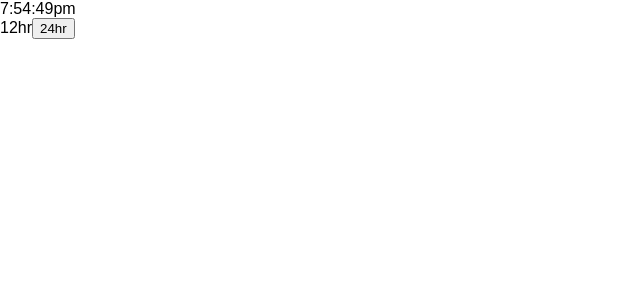
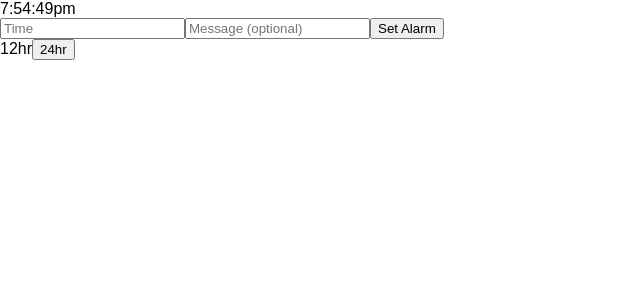
Before and after one commit to sequoian/alarm-clock, a React (Create React App) app: page / in a window 1280 px wide. Shown: the top 300 px of the page, without its empty margins (0-640 px from the left). Built offline with nearby package versions, Linux system fonts and the light colour scheme.

Commit message:
alarm form

```diff
--- /dev/null
+++ b/src/AlarmForm.js
@@ -0,0 +1,28 @@
+import React from 'react'
+
+const AlarmForm = ({time, message, onChange, onSubmit, error, onBlur}) => (
+  <form>
+    <span>{error}</span>
+    <input
+      type="text"
+      name="timeInput"
+      placeholder="Time"
+      value={time}
+      onChange={onChange}
+      onBlur={() => onBlur()}
+    />
+    <input
+      type="text"
+      name="messageInput"
+      placeholder="Message (optional)"
+      value={message}
+      onChange={onChange}
+    />
+    <button
+      type="button"
+      onClick={onSubmit}
+    >Set Alarm</button>
+  </form>
+)
+
+export default AlarmForm
--- a/src/App.js
+++ b/src/App.js
@@ -2,6 +2,7 @@ import React, { Component } from 'react'
 import moment from 'moment'
 import ClockDisplay from './ClockDisplay'
 import Format from './Format'
+import AlarmForm from './AlarmForm'
 //import './App.css';
 
 
@@ -12,12 +13,17 @@ class App extends Component {
       time: moment(),
       intervalId: null,
       format: 12,
+      timeInput: '',
+      messageInput: '',
+      formError: null,
       alarm: null,
       alert: false,
-      notify: false
     }
     this.tick = this.tick.bind(this)
     this.changeFormat = this.changeFormat.bind(this)
+    this.updateInput = this.updateInput.bind(this)
+    this.setAlarm = this.setAlarm.bind(this)
+    this.formatTime = this.formatTime.bind(this)
     // this.setAlarm = this.setAlarm.bind(this);
     // this.removeAlarm = this.removeAlarm.bind(this);
     // this.checkAlarm = this.checkAlarm.bind(this);
@@ -42,15 +48,55 @@ class App extends Component {
   }
 
   tick() {
-    this.setState(prevState => {
-      return {
-        time: prevState.time.add(1000)
-      }
+    this.setState({
+      time: moment()
     })
   }
 
   changeFormat(format) {
     this.setState({format})
+    this.formatTime(format)
+  }
+
+  updateInput(event) {
+    const {name, value} = event.target
+    this.setState({
+      [name]: value
+    })
+  }
+
+  setAlarm() {
+    console.log('set alarm!')
+  }
+
+  formatTime(fmt) {
+    const {timeInput} = this.state
+    const format = fmt || this.state.format
+    console.log(format)
+    if (timeInput === '') return
+    const time = moment(timeInput, [
+      'h:mma',
+      'hmma',
+      'H:mm',
+      'Hmm'
+    ])
+    if (!time.isValid()) {
+      return this.setState({
+        formError: 'Not a valid time'
+      })
+    }
+    if (format === 12) {
+      return this.setState({
+        timeInput: time.format('h:mma'),
+        formError: null
+      })
+    }
+    else {
+      return this.setState({
+        timeInput: time.format('H:mm'),
+        formError: null
+      })
+    }
   }
 
   // checkAlarm(time) {
@@ -107,12 +153,20 @@ class App extends Component {
   // }
 
   render() {
-    const {time, format} = this.state
+    const {time, format, timeInput, messageInput, formError} = this.state
     return (
       <div>
         <ClockDisplay
           value={time}
           format={format}
+        />
+        <AlarmForm
+          time={timeInput}
+          message={messageInput}
+          onChange={this.updateInput}
+          onSubmit={this.setAlarm}
+          error={formError}
+          onBlur={this.formatTime}
         />
         <Format
           value={format}
--- a/src/ClockDisplay.js
+++ b/src/ClockDisplay.js
@@ -1,5 +1,4 @@
 import React from 'react'
-import moment from 'moment'
 
 const ClockDisplay = ({value, format}) => {
   let h = value.hour()
```
